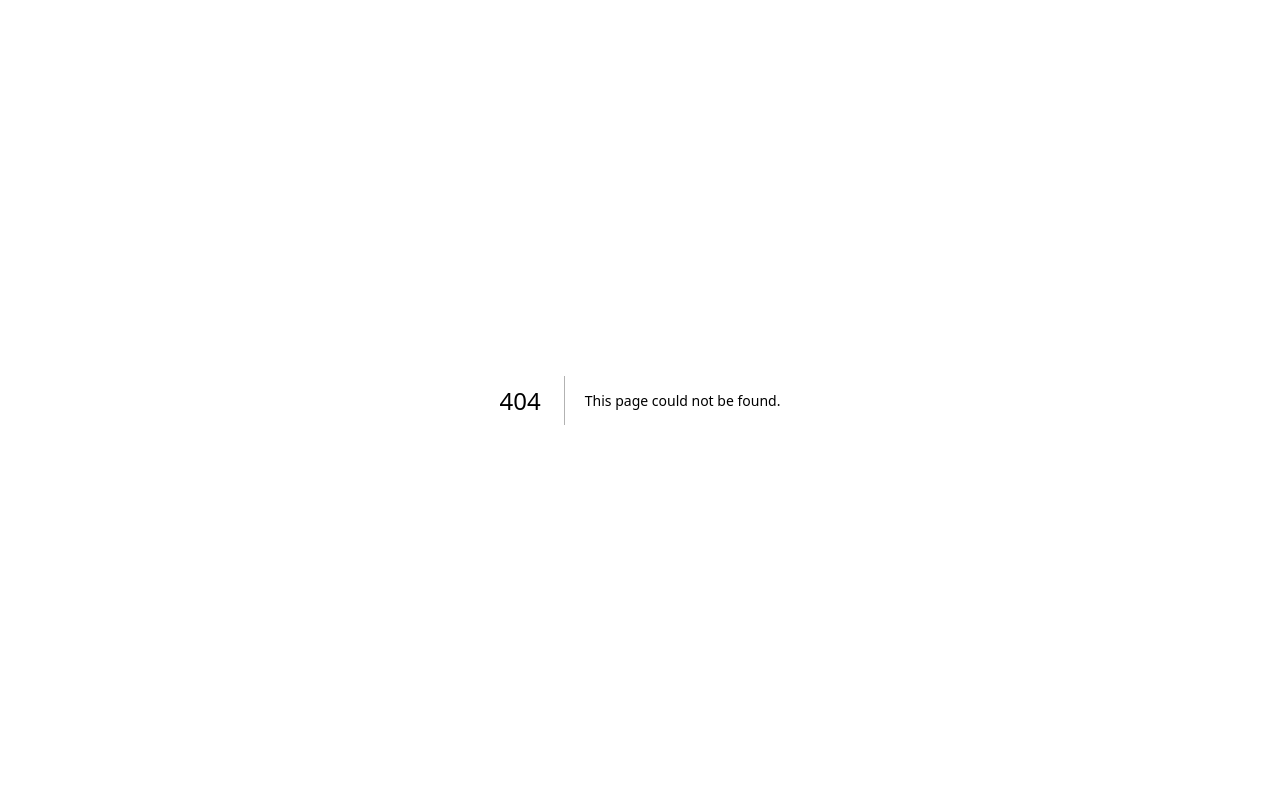
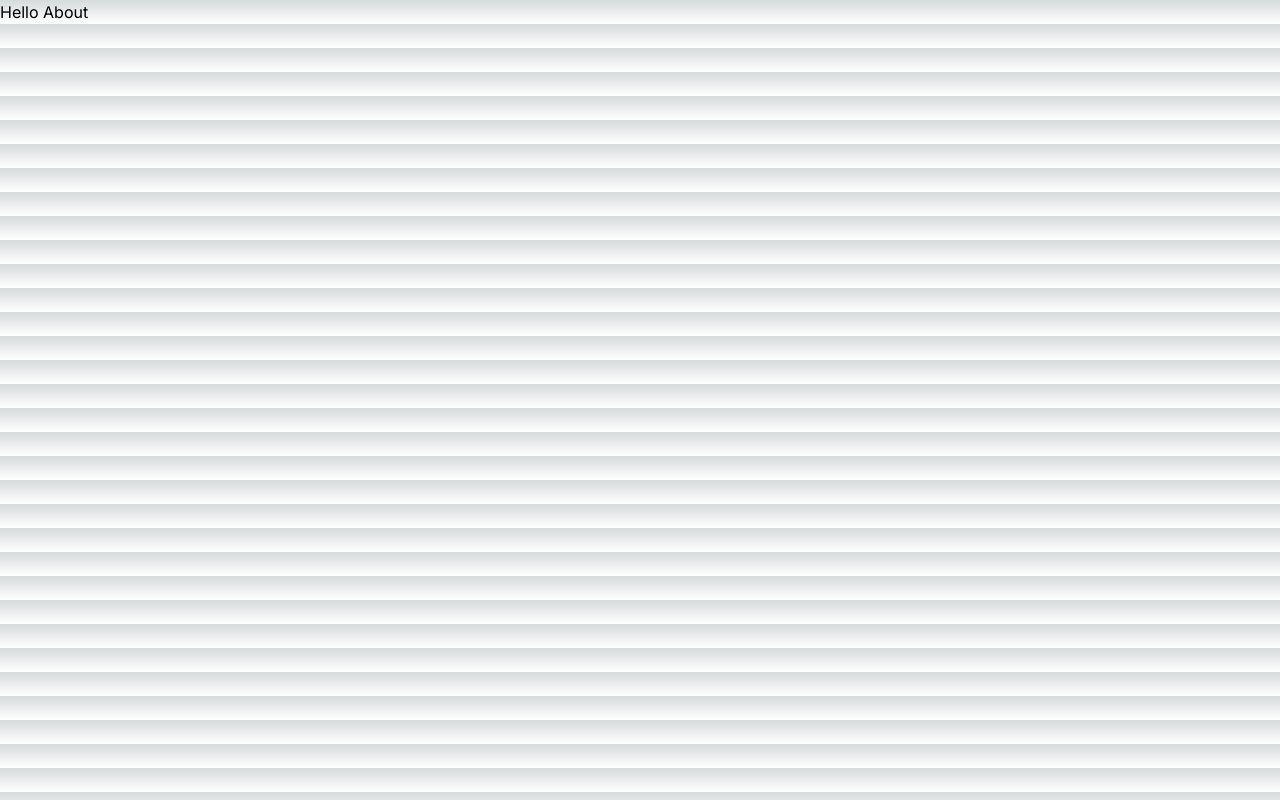
Before and after one commit to sundaram123krishnan/Movie-app, a Next.js app: page /about in a window 1280 px wide. Before the commit this address had no page. Built offline with nearby package versions, Linux system fonts and the light colour scheme.

Commit message:
added about router

```diff
--- /dev/null
+++ b/src/app/about/page.js
@@ -0,0 +1,3 @@
+export default function About(){
+  return <div>Hello About</div>
+}
```
